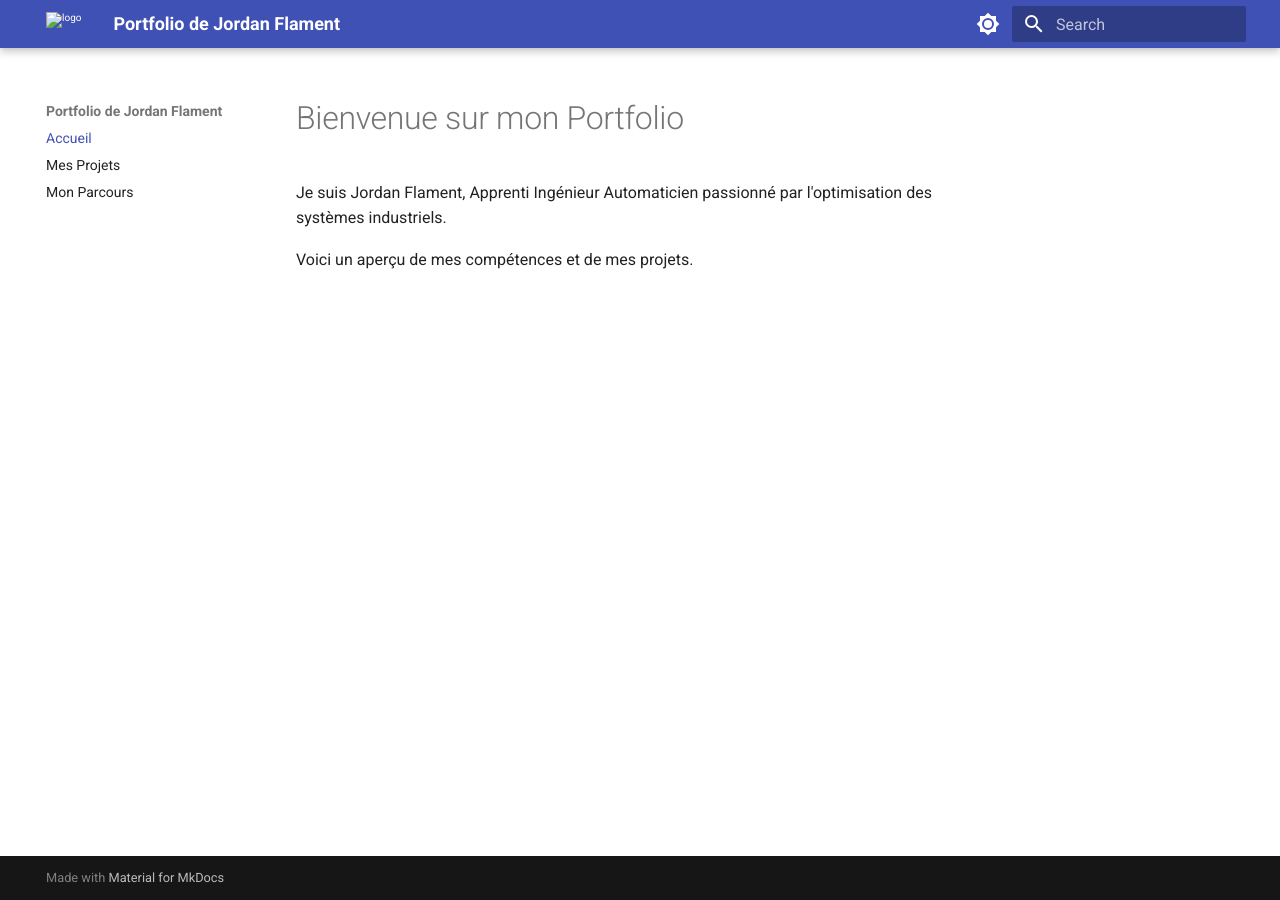
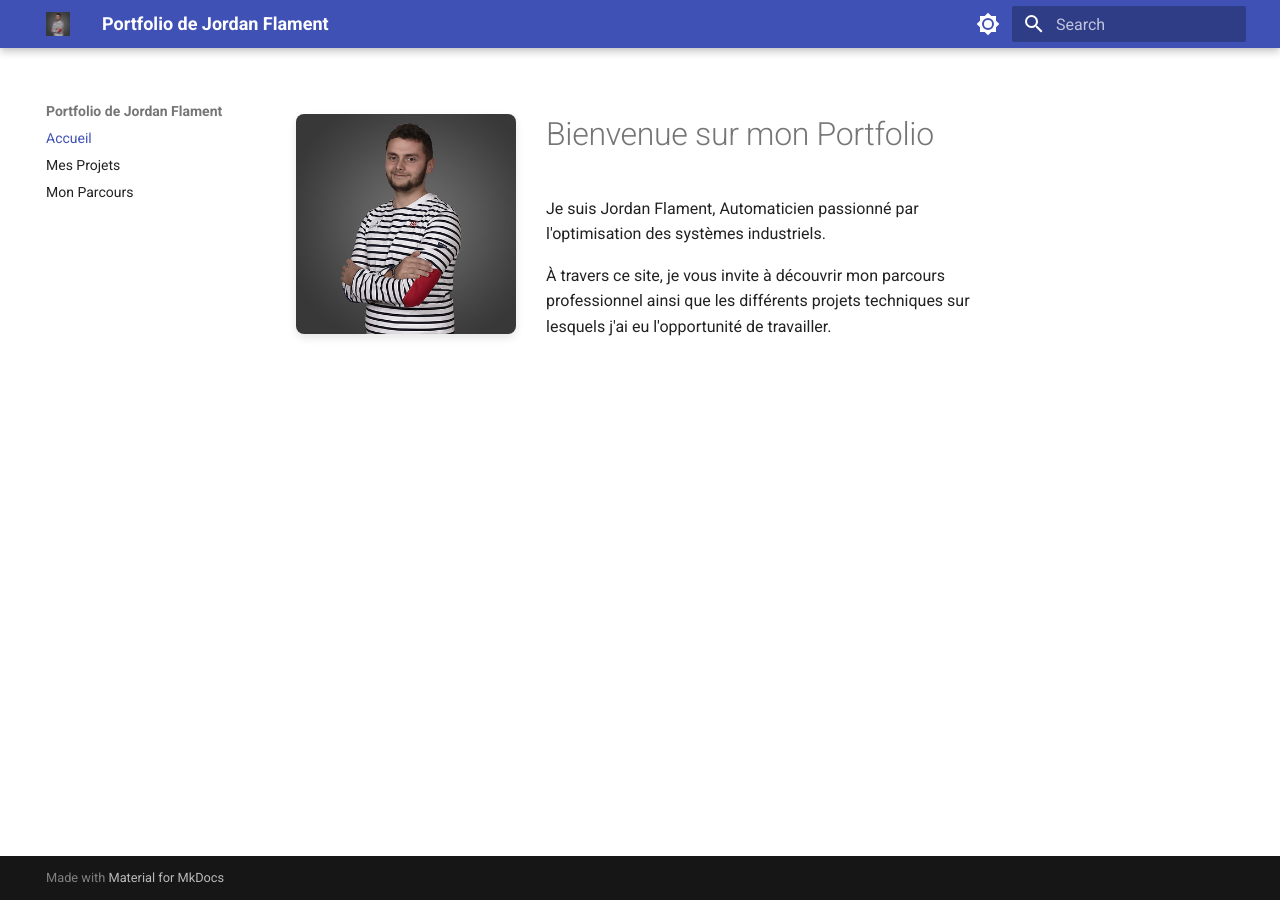
Before and after one commit to jordan-flament/jordan-flament.github.io, an MkDocs documentation site: the page built from docs/index.md, in a window 1280 px wide. Built offline with MkDocs 1.6.1 and Material for MkDocs 9.7.7, drawn with Linux system fonts in a browser that asks for light colours.

Commit message:
modifs photo profil sur page d'accueil

```diff
--- a/docs/index.md
+++ b/docs/index.md
@@ -1,5 +1,9 @@
+<img src="images/profil.jpg" alt="Photo de profil" width="220" style="float: left; margin-right: 30px; margin-bottom: 15px; border-radius: 8px; box-shadow: 0 4px 8px rgba(0,0,0,0.1);">
+
 # Bienvenue sur mon Portfolio
 
-Je suis Jordan Flament, Apprenti Ingénieur Automaticien passionné par l'optimisation des systèmes industriels.
+Je suis Jordan Flament, Automaticien passionné par l'optimisation des systèmes industriels.
 
-Voici un aperçu de mes compétences et de mes projets.
+À travers ce site, je vous invite à découvrir mon parcours professionnel ainsi que les différents projets techniques sur lesquels j'ai eu l'opportunité de travailler.
+
+<div style="clear: both;"></div>
```
Also changed, not shown: docs/images/profil.jpg (renamed from images/profil.jpg).
